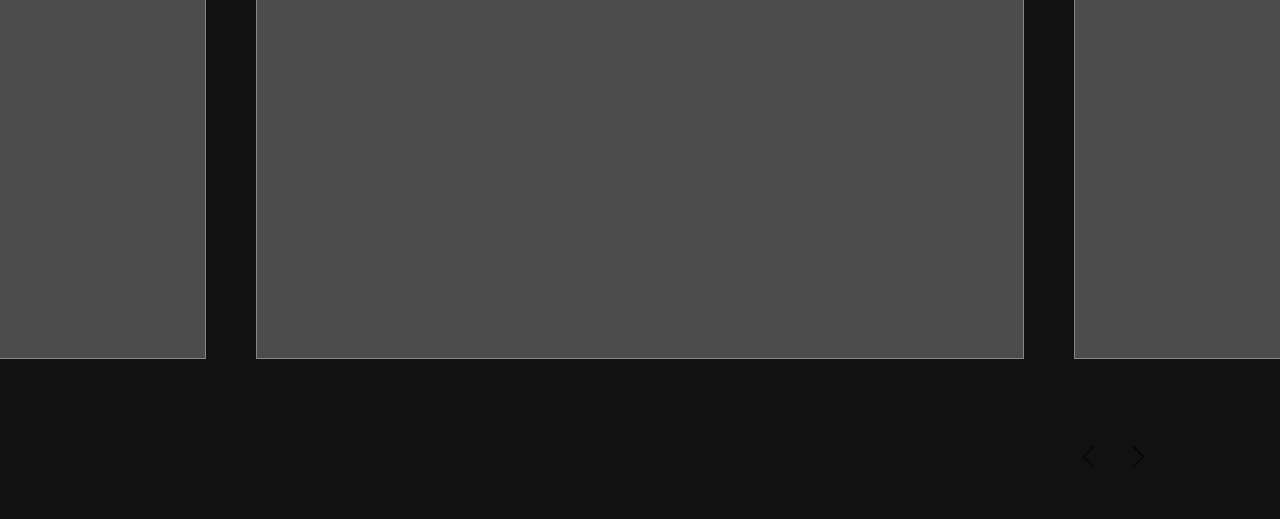
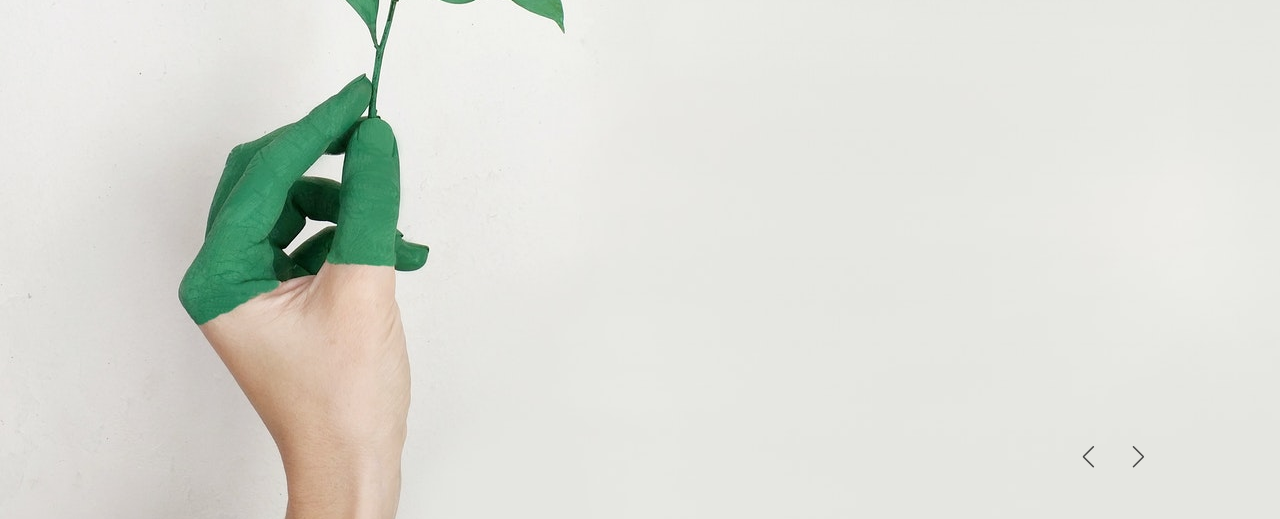
Before and after one commit to sssin1236/swiper_design, a plain HTML site: page index.html in a window 1280 px wide. Shown: the part 281-800 px from the top of the page. Drawn offline with nearby package versions, Linux system fonts and the light colour scheme.

Commit message:
bg 설정

```diff
--- a/index.html
+++ b/index.html
@@ -15,6 +15,13 @@
 </head>
 <body>
     <section id="swiper">
+
+        <ul class="bg">
+            <li class="on"></li>
+            <li></li>
+            <li></li>
+            <li></li>
+        </ul>
         <article class="swiper-wrapper">
             <div class="swiper-slide">
                 <div class="inner">slide 1</div>
--- a/scss/style.scss
+++ b/scss/style.scss
@@ -5,8 +5,38 @@
 #swiper{
     width: 100%; height: 100vh;
     position: relative;
-    background: #111;
     overflow: hidden;
+
+    .bg{
+        width: 100%; height: 100%;
+            li{
+                width: 100%; height: 100%;
+                position: absolute;
+                top: 0px; left: 0px;
+                background-repeat: no-repeat;
+                background-position: center;
+                background-size: cover;
+                opacity: 0;
+                transition: 1s;
+
+                &.on{
+                    opacity: 1;
+                }
+
+                &:nth-of-type(1){
+                    background-image: url(../img/bg1.jpg);
+                }
+                &:nth-of-type(2){
+                    background-image: url(../img/bg2.jpg);
+                }
+                &:nth-of-type(3){
+                    background-image: url(../img/bg3.jpg);
+                }
+                &:nth-of-type(4){
+                    background-image: url(../img/bg4.jpg);
+                }
+            }
+    }
 
     .swiper-wrapper{
         width: 100%; height: 100%;
```
Also changed, not shown: css/style.css, img/bg1.jpg (added), img/bg2.jpg (added), img/bg3.jpg (added), img/bg4.jpg (added), js/main.js (line endings or trailing spaces), 1 other file.
